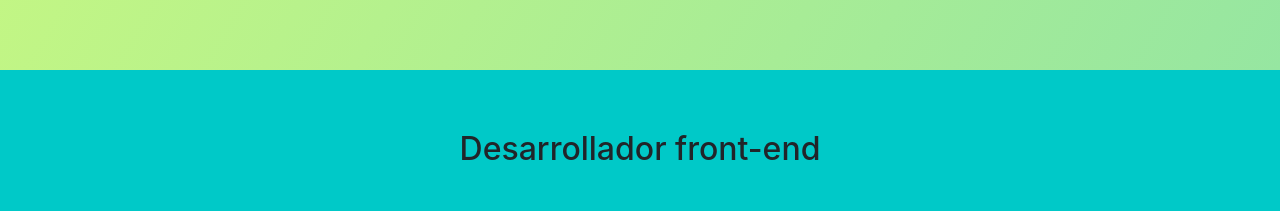
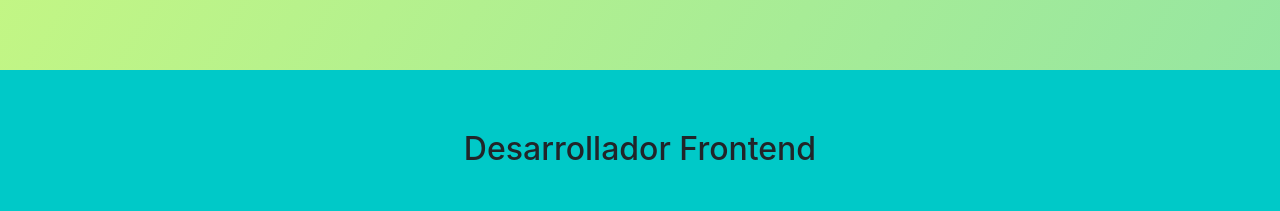
Before and after one commit to kira4489/PortafolioViejo, a React (Create React App) app: page / in a window 1280 px wide. Shown: the part 2380-2591 px from the top of the page. Built offline with nearby package versions, Linux system fonts and the light colour scheme.

Commit message:
updating experience

```diff
--- a/src/Components/Experience/Experience.jsx
+++ b/src/Components/Experience/Experience.jsx
@@ -5,7 +5,7 @@ const Experience = () => {
   return (
     <div className="container-experience">
       <div className="container-title" id="experience">
-        <h2>Desarrollador front-end</h2>
+        <h2>Desarrollador Frontend</h2>
         <ul>
           <li>Desarrollo de aplicaciones web React js</li>
           <li>Maquetacion de paginas web React,Vue js</li>
```
